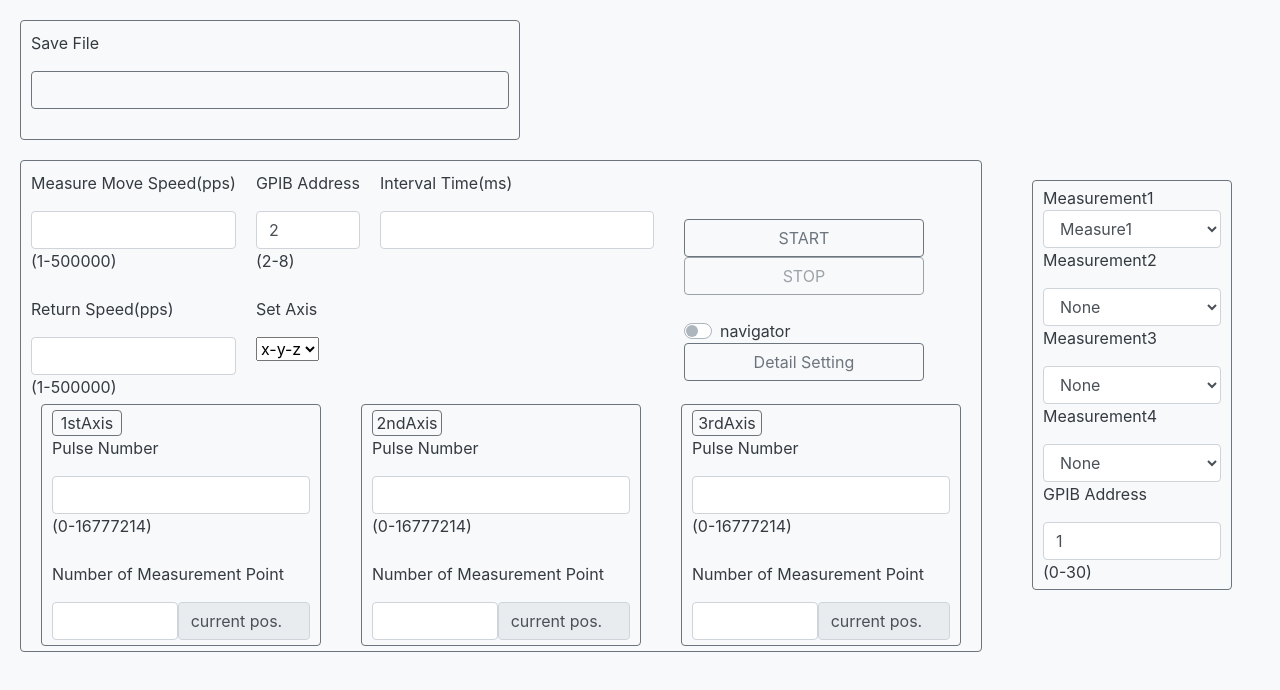
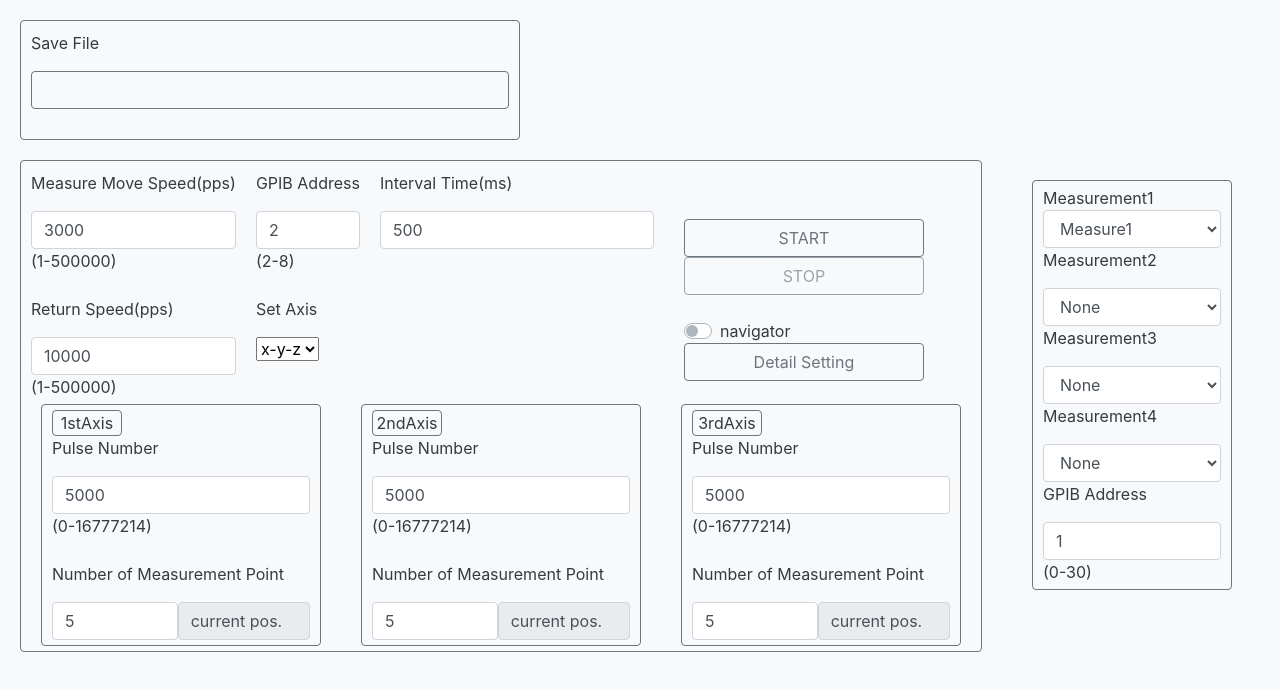
Before and after one commit to soundwave-lab/Labview-to-py, a plain HTML site: page web/index.html in a window 1280 px wide. Drawn offline with nearby package versions, Linux system fonts and the light colour scheme; a script that the page names is missing.

Commit message:
[fix] テスト用に入力変数を固定

```diff
--- a/web/index.html
+++ b/web/index.html
@@ -22,9 +22,9 @@
 <div class="3dstage">
 	<div class="speed border border-secondary rounded">
 	<div class="collum">
-	<div id=lowSpeed><p>Measure Move Speed(pps)</p><div class="tooltip3"><input class="form-control" name="lowSpeed" type="number" min="1" max="500000"><div class="collapse" id="collapse"><div class="description3">次の測定点までのヘッドの速さを入力してください。</div></div></div>(1-500000)</div>
+	<div id=lowSpeed><p>Measure Move Speed(pps)</p><div class="tooltip3"><input class="form-control" name="lowSpeed" type="number" value="3000" min="1" max="500000"><div class="collapse" id="collapse"><div class="description3">次の測定点までのヘッドの速さを入力してください。</div></div></div>(1-500000)</div>
 	<br>
-	<div id=highSpeed><p>Return Speed(pps)</p><div class="tooltip3"><input class="form-control" name="highSpeed" type="number" min="1" max="500000"><div class="collapse" id="collapse"><div class="description3">ヘッドが戻る速さを入力してください。</div></div></div>(1-500000)</div>
+	<div id=highSpeed><p>Return Speed(pps)</p><div class="tooltip3"><input class="form-control" name="highSpeed" type="number" value="10000" min="1" max="500000"><div class="collapse" id="collapse"><div class="description3">ヘッドが戻る速さを入力してください。</div></div></div>(1-500000)</div>
 	</div>
 	<div class="collum">
 	<div id="3dgpib"><p>GPIB Address</p><div class="tooltip3"><input class="form-control" name="3dgpib" type="number" value="2" min="2" max="8"><div class="collapse" id="collapse"><div class="description3">3DステージのGPIBアドレスを入力してください。</div></div></div>(2-8)</div>
@@ -40,7 +40,7 @@
 </select><div class="collapse" id="collapse"><div class="description3">測定軸の設定をします。</div></div></div></div>
 	</div>
 	<div class="collum">
-	<div id="intervalTime"><p>Interval Time(ms)</p><div class="tooltip3"><input class="form-control" name="intervalTime" type="number"><div class="collapse" id="collapse"><div class="description3">ヘッドが測定点にとどまる時間を入力してください。</div></div></div></div>
+	<div id="intervalTime"><p>Interval Time(ms)</p><div class="tooltip3"><input class="form-control" name="intervalTime" type="number" value="500"><div class="collapse" id="collapse"><div class="description3">ヘッドが測定点にとどまる時間を入力してください。</div></div></div></div>
 	</div>
 	<br><br>
 	<div class="buttons">
@@ -59,16 +59,16 @@ Detail Setting
 	</div>
 	<div class="axises">
 	<div class="axis border border-secondary rounded" id=1stAxis><div class="top_axis border border-secondary rounded">1stAxis</div><p>Pulse Number</p>
-	<div class="tooltip3"><input class="form-control" name="1stAxisPulse" type="number" min="0" max="16777214"><div class="collapse" id="collapse"><div class="description3">測定間隔を入力してください。</div></div></div>(0-16777214)<br><br>
-	<p>Number of Measurement Point</p><div class="measureValue"><div class="tooltip3"><input class="form-control" name="1stAxisPoint" type="number" min="0"><div class="collapse" id="collapse"><div class="description3">測定点数を入力してください。</div></div></div>
+	<div class="tooltip3"><input class="form-control" name="1stAxisPulse" type="number" value="5000" min="0" max="16777214"><div class="collapse" id="collapse"><div class="description3">測定間隔を入力してください。</div></div></div>(0-16777214)<br><br>
+	<p>Number of Measurement Point</p><div class="measureValue"><div class="tooltip3"><input class="form-control" name="1stAxisPoint" type="number" value="5" min="0"><div class="collapse" id="collapse"><div class="description3">測定点数を入力してください。</div></div></div>
 	<div class="form-control" id="1stAxisCPoint" type="number" readonly>current pos.</div></div></div>
 	<div class="axis border border-secondary rounded" id="2ndAxis"><div class="top_axis border border-secondary rounded">2ndAxis</div><p>Pulse Number</p>
-	<div class="tooltip3"><input class="form-control col-xs-2" name="2ndAxisPulse" type="number" min="0" max="16777214"><div class="collapse" id="collapse"><div class="description3">測定間隔を入力してください。</div></div></div>(0-16777214)<br><br>
-	<p>Number of Measurement Point</p><div class="measureValue"><div class="tooltip3"><input class="form-control" name="2ndAxisPoint" type="number" min="0"><div class="collapse" id="collapse"><div class="description3">測定点数を入力してください。</div></div></div>
+	<div class="tooltip3"><input class="form-control col-xs-2" name="2ndAxisPulse" type="number" value="5000" min="0" max="16777214"><div class="collapse" id="collapse"><div class="description3">測定間隔を入力してください。</div></div></div>(0-16777214)<br><br>
+	<p>Number of Measurement Point</p><div class="measureValue"><div class="tooltip3"><input class="form-control" name="2ndAxisPoint" type="number" value="5" min="0"><div class="collapse" id="collapse"><div class="description3">測定点数を入力してください。</div></div></div>
 	<div class="form-control" id="2ndAxisCPoint" type="number" readonly>current pos.</div></div></div>
 	<div class="axis border border-secondary rounded" id="3rdAxis"><div class="top_axis border border-secondary rounded">3rdAxis</div><p>Pulse Number</p>
-	<div class="tooltip3"><input class="form-control col-xs-2" name="3rdAxisPulse" type="number" min="0" max="16777214"><div class="collapse" id="collapse"><div class="description3">測定間隔を入力してください。</div></div></div>(0-16777214)<br><br>
-	<p>Number of Measurement Point</p><div class="measureValue"><div class="tooltip3"><input class="form-control" name="3rdAxisPoint" type="number" min="0"><div class="collapse" id="collapse"><div class="description3">測定点数を入力してください。</div></div></div>
+	<div class="tooltip3"><input class="form-control col-xs-2" name="3rdAxisPulse" type="number" value="5000" min="0" max="16777214"><div class="collapse" id="collapse"><div class="description3">測定間隔を入力してください。</div></div></div>(0-16777214)<br><br>
+	<p>Number of Measurement Point</p><div class="measureValue"><div class="tooltip3"><input class="form-control" name="3rdAxisPoint" type="number" value="5" min="0"><div class="collapse" id="collapse"><div class="description3">測定点数を入力してください。</div></div></div>
 	<div class="form-control" id="3rdAxisCPoint" type="number" readonly>current pos.</div></div></div>
 	</div>
 </div>
```
Also changed, not shown: 2 other files.
